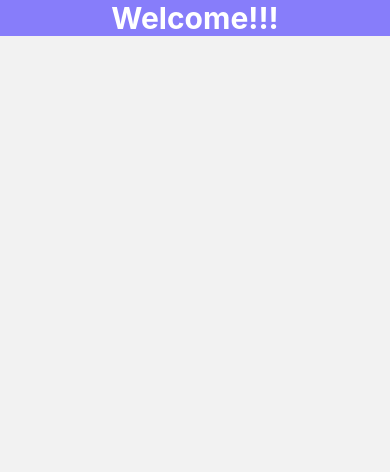
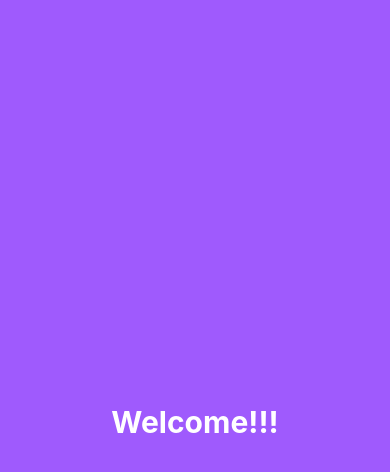
Before and after one commit to imperiallinux/RN_Mobile_App, a React Native app: screen /Welcome in a window 390 px wide. Shown: the top 472 px of the page. Built offline with nearby package versions, Linux system fonts and the light colour scheme.

Commit message:
FirstScreenEdit

```diff
--- a/screens/WelcomeScreen.js
+++ b/screens/WelcomeScreen.js
@@ -1,16 +1,16 @@
 import { View , Text } from 'react-native'
-import { SafeAreaView } from 'react-native-safe-area-context'
+import { SafeAreaProvider } from 'react-native-safe-area-context'
 import React from 'react'
 import { themeColors as tc } from '../themes'
 
 export default function WelcomeScreen() {
     return (
-        <SafeAreaView className="flex-1" style={{backgroundColor: tc.bg}}>
+        <SafeAreaProvider className="flex-1" style={{backgroundColor: tc.bg}}>
             <View style={tc.container}>
                 <Text style={tc.fill}>
                     Welcome!!!
                 </Text>
             </View>
-        </SafeAreaView>
+        </SafeAreaProvider>
     )
 }
--- a/themes/index.js
+++ b/themes/index.js
@@ -1,10 +1,10 @@
 export const themeColors = {
-    bg: '#877dfa',
+    bg: '#9f5afd',
 
     container: {
         flex: 1,
-        height: '100%',
-        justifyContent: 'around'
+        alignItems: 'center',
+        justifyContent: 'center',
     },
     fill: {
         color: '#FFF',
```
